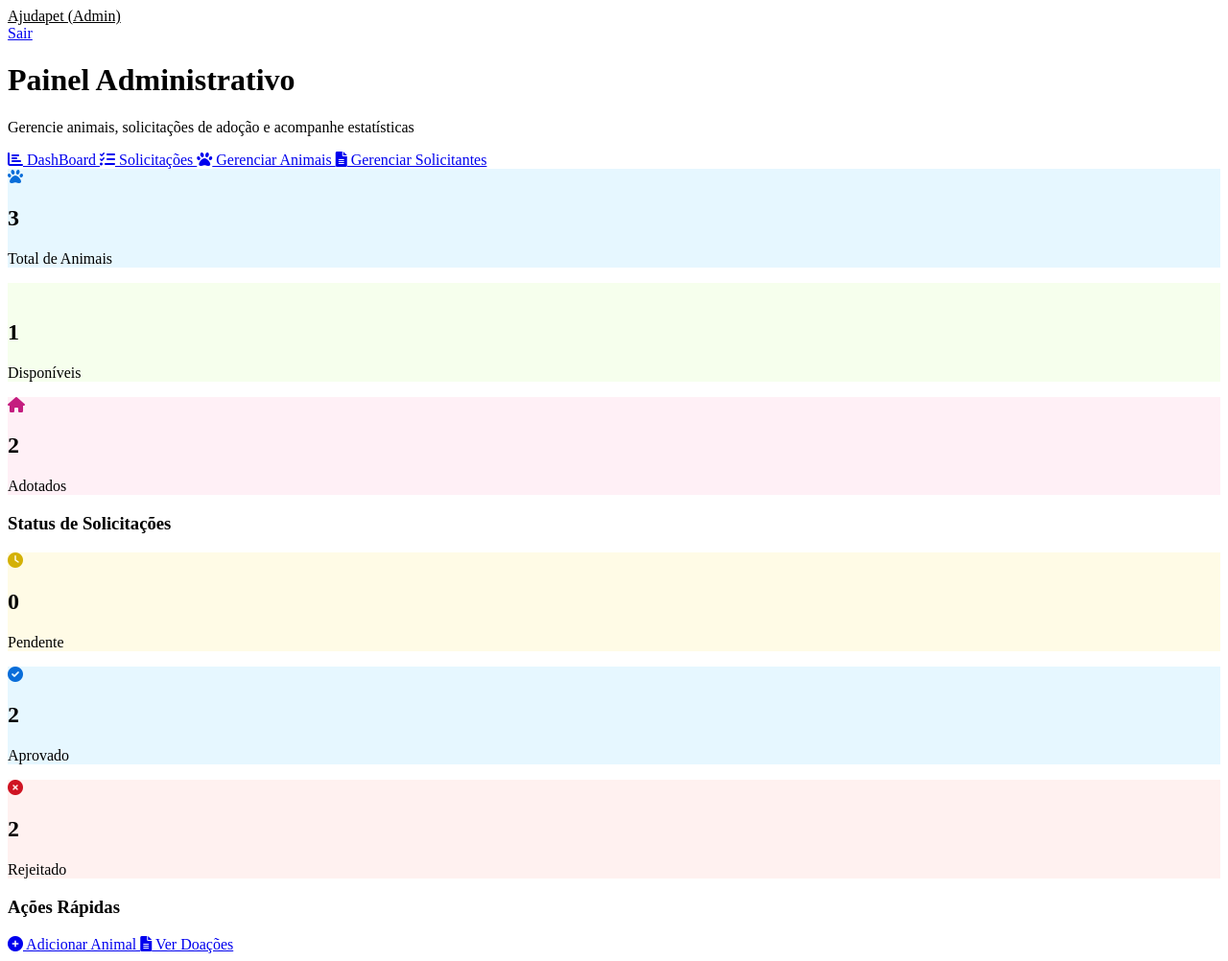
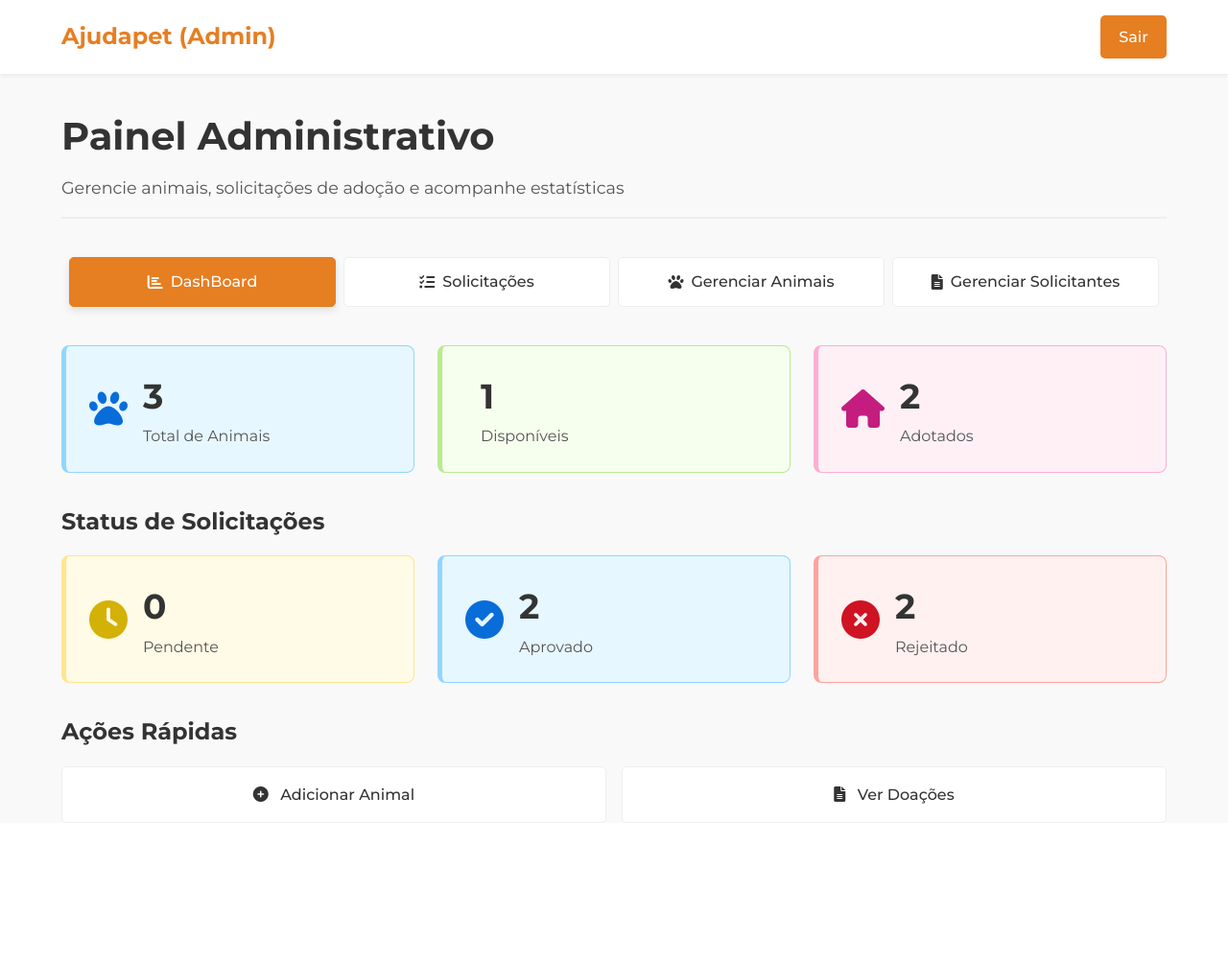
Before and after one commit to Kaio-fig/ajudaPet, a PHP site: page /admin/index.php in a window 1280 px wide. Shown: the whole page at 96% size. After the commit the page ends 858 px from the top, so only its background shows below. Run offline with PHP 8.4, Linux system fonts and the light colour scheme; a user stored in the database is signed in; data comes from the database, SQL or seed files in the repository.

Commit message:
solicitante finalizado, começando admin

```diff
--- a/admin/index.php
+++ b/admin/index.php
@@ -47,7 +47,9 @@ try {
     <meta charset="UTF-8">
     <meta name="viewport" content="width=device-width, initial-scale=1.0">
     <title>Dashboard Admin - Ajudapet</title>
-    <link rel="stylesheet" href="../assets/css/estilo.css">
+    <link rel="stylesheet" href="../assets/css/global.css">
+    <link rel="stylesheet" href="../assets/css/admin_global.css">
+    <link rel="stylesheet" href="../assets/css/admin_index.css">
     <link rel="stylesheet" href="https://cdnjs.cloudflare.com/ajax/libs/font-awesome/6.0.0-beta3/css/all.min.css">
 </head>
 <body>
--- /dev/null
+++ b/assets/css/admin_global.css
@@ -0,0 +1,65 @@
+
+/* 1. Layout Principal do Admin */
+.admin-dashboard .admin-header {
+    margin: 2rem 0;
+    padding-bottom: 1rem;
+    border-bottom: 2px solid var(--cor-borda, #eee);
+}
+.admin-dashboard .admin-header h1 {
+    font-size: 2.5rem;
+    font-weight: 700;
+    margin-bottom: 0.5rem;
+}
+.admin-dashboard .admin-header p {
+    font-size: 1.1rem;
+    color: #555;
+}
+
+/* 2. Abas de Navegação */
+.admin-tabs {
+    display: flex;
+    gap: 0.5rem;
+    margin-bottom: 2rem;
+    background-color: #f9f9f9;
+    padding: 0.5rem;
+    border-radius: 8px;
+}
+.admin-tabs .tab-link {
+    flex: 1;
+    text-align: center;
+    padding: 0.75rem 1rem;
+    text-decoration: none;
+    color: #333;
+    font-weight: 500;
+    border-radius: 5px;
+    background: var(--cor-light, #fff);
+    border: 1px solid var(--cor-borda, #eee);
+    transition: all 0.3s ease;
+    display: flex;
+    align-items: center;
+    justify-content: center;
+    gap: 0.5rem;
+}
+.admin-tabs .tab-link:hover {
+    background-color: #f0f0f0;
+}
+.admin-tabs .tab-link.active {
+    background-color: var(--cor-principal);
+    color: var(--cor-light, #fff);
+    border-color: var(--cor-principal);
+    box-shadow: 0 4px 8px rgba(0,0,0,0.1);
+}
+
+/* 3. Títulos de Seção */
+.admin-dashboard h3 {
+    font-size: 1.5rem;
+    margin-top: 2rem;
+    margin-bottom: 1rem;
+}
+
+/* 4. Responsividade do Admin Global */
+@media (max-width: 768px) {
+    .admin-tabs {
+        flex-direction: column;
+    }
+}
--- /dev/null
+++ b/assets/css/admin_index.css
@@ -0,0 +1,70 @@
+
+/* 1. Cards de Estatística */
+.stat-grid {
+    display: grid;
+    grid-template-columns: repeat(3, 1fr);
+    gap: 1.5rem;
+}
+.stat-card {
+    display: flex;
+    align-items: center;
+    gap: 1rem;
+    padding: 1.5rem;
+    border: 1px solid #e8e8e8;
+    border-radius: 8px;
+    background: #fff;
+    border-left-width: 5px;
+}
+.stat-card .icon {
+    font-size: 2.5rem;
+}
+.stat-card .stat-info h2 {
+    font-size: 2.25rem;
+    margin: 0;
+}
+.stat-card .stat-info p {
+    font-size: 1rem;
+    color: #555;
+    margin: 0;
+}
+
+/* 2. Ações Rápidas */
+.quick-actions {
+    display: flex;
+    gap: 1rem;
+}
+.action-button {
+    flex: 1;
+    text-align: center;
+    padding: 1rem;
+    text-decoration: none;
+    color: #333;
+    font-weight: 500;
+    border-radius: 5px;
+    background: var(--cor-light, #fff);
+    border: 1px solid var(--cor-borda, #eee);
+    transition: all 0.3s ease;
+}
+.action-button:hover {
+    background-color: #f0f0f0;
+    color: var(--cor-principal);
+    border-color: var(--cor-principal);
+}
+.action-button i {
+    margin-right: 0.5rem;
+}
+
+/* 3. Responsividade Específica do Index */
+@media (max-width: 992px) {
+    .stat-grid {
+        grid-template-columns: repeat(2, 1fr);
+    }
+}
+@media (max-width: 768px) {
+    .stat-grid {
+        grid-template-columns: 1fr;
+    }
+    .quick-actions {
+        flex-direction: column;
+    }
+}
```
Also changed, not shown: animal_detalhes.php (+55 -7 lines), assets/css/animal_detalhes.css (added, +211 -0 lines), assets/css/meus_pedidos.css (added, +138 -0 lines), assets/js/cadastro.js (+0 -19 lines), meus_pedidos.php (+10 -7 lines).
